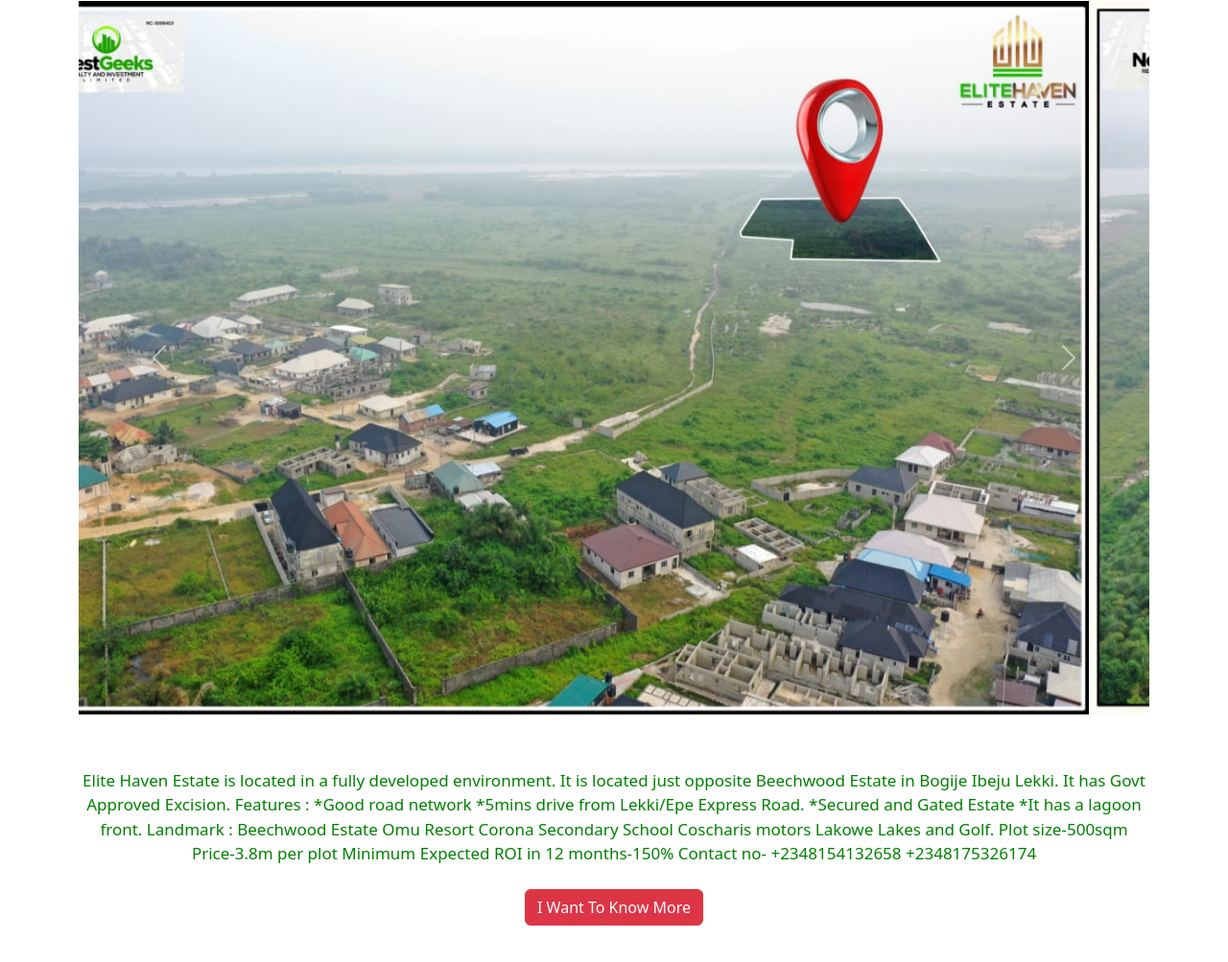
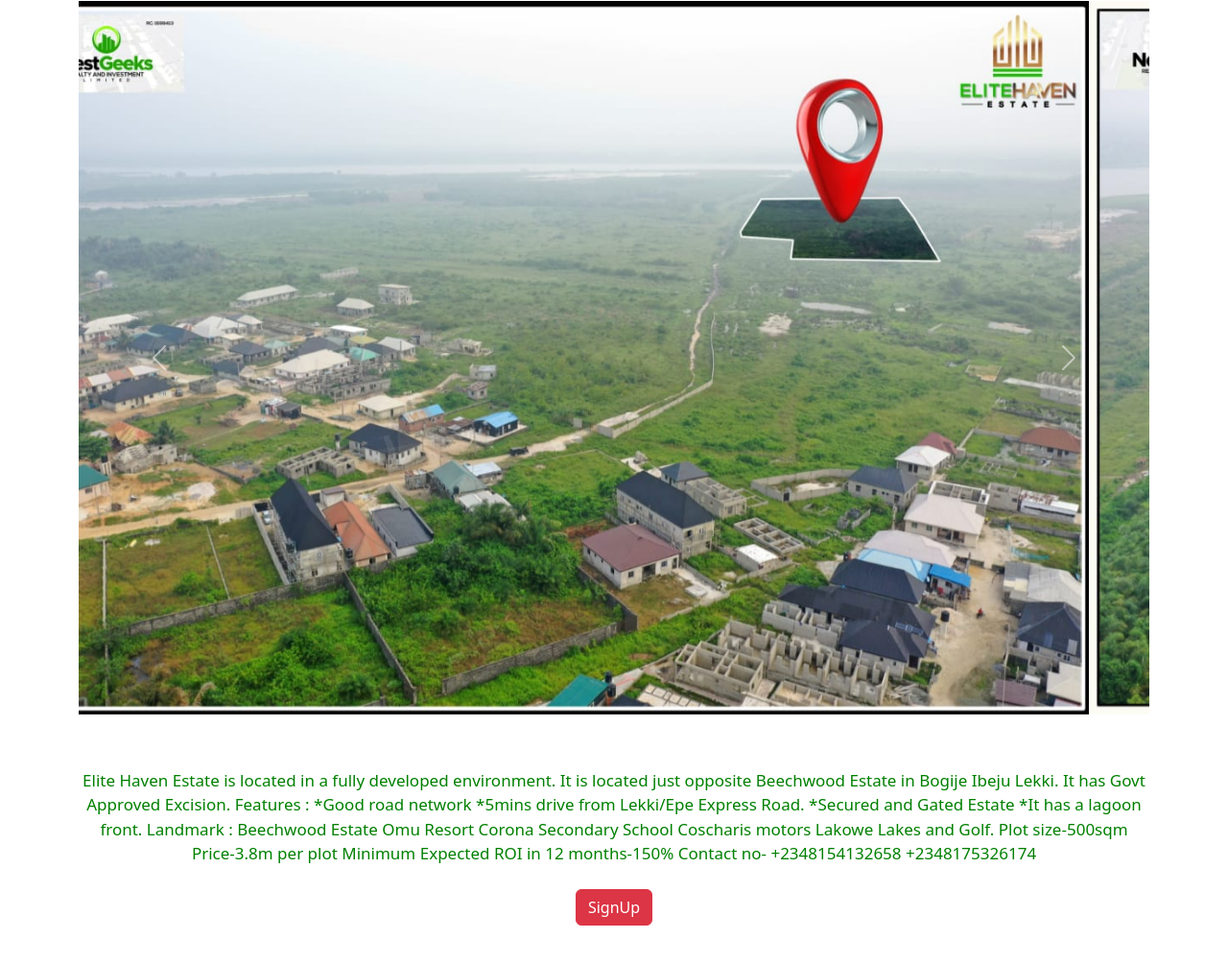
Before and after one commit to Sun3350/NestGeeks, a plain HTML site: page Index.html in a window 1280 px wide. Shown: the part 460-1463 px from the top of the page at 96% size. Drawn offline with nearby package versions, Linux system fonts and the light colour scheme.

Commit message:
Update Index.html

```diff
--- a/Index.html
+++ b/Index.html
@@ -107,7 +107,7 @@ margin-bottom:3vh;
         +2348175326174</div>
 
     </div>
-    <a href="https://wa.link/0wkgnz" class="btn btn-danger">I Want To Know More</a>
+    <a href="https://wa.link/0wkgnz" class="btn btn-danger">SignUp</a>
 </div>
 
     <script src="https://cdn.jsdelivr.net/npm/bootstrap@5.2.0/dist/js/bootstrap.bundle.min.js" integrity="sha384-A3rJD856KowSb7dwlZdYEkO39Gagi7vIsF0jrRAoQmDKKtQBHUuLZ9AsSv4jD4Xa" crossorigin="anonymous"></script>
```
